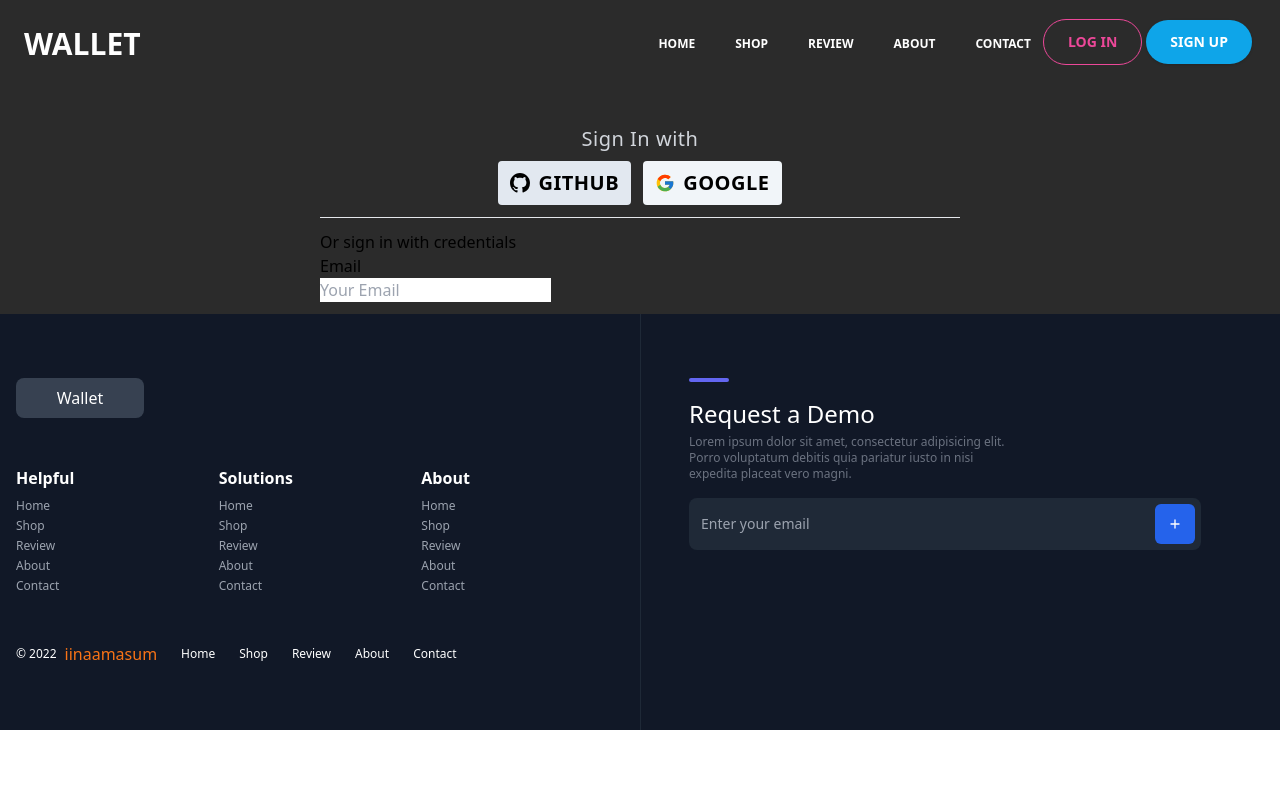
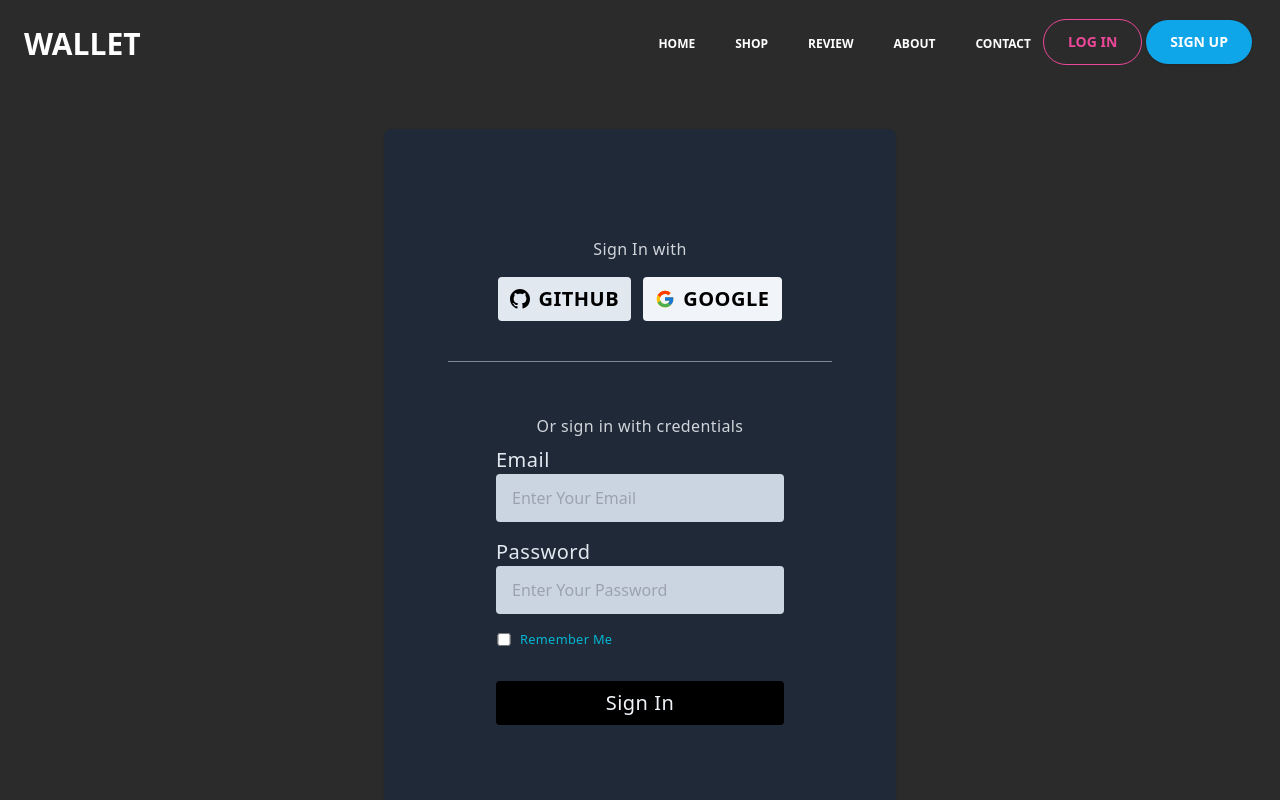
Before and after one commit to iinaamasum/wallet-landing-page, a React (Create React App) app: page /login in a window 1280 px wide. Shown: the top 800 px of the page. Built offline with nearby package versions, Linux system fonts and the light colour scheme.

Commit message:
login page design done

```diff
--- a/src/components/Login/Login.jsx
+++ b/src/components/Login/Login.jsx
@@ -5,10 +5,10 @@ import { FcGoogle } from 'react-icons/fc';
 const Login = () => {
   return (
     <>
-      <section>
-        <div className="w-1/2 mx-auto">
-          <div className="py-3">
-            <h3 className="tracking-wide text-center text-xl text-gray-300 pt-3 pb-2">
+      <section className="my-10">
+        <div className="w-2/5 mx-auto px-16 border-gray-700 shadow rounded-lg bg-gray-800 py-20">
+          <div className="pt-3 pb-10">
+            <h3 className="tracking-wide text-center text-md text-gray-300 py-4">
               Sign In with
             </h3>
             <div className="flex justify-center gap-3">
@@ -22,13 +22,62 @@ const Login = () => {
               </button>
             </div>
           </div>
-          <hr />
-          <div className="py-3">
-            <h3>Or sign in with credentials</h3>
-            <form>
-              <label htmlFor="email">Email</label>
-              <br />
-              <input type="email" name="" id="" placeholder="Your Email" />
+          <hr className="opacity-50" />
+          <div className="py-10">
+            <h3 className="tracking-wide text-center text-md text-gray-300 pt-3 pb-2">
+              Or sign in with credentials
+            </h3>
+            <form className="w-3/4 mx-auto">
+              <div className="">
+                <label
+                  className="text-xl text-slate-200 tracking-wide"
+                  htmlFor="email"
+                >
+                  Email
+                </label>
+                <br />
+                <input
+                  className="w-full rounded outline-none px-4 py-3 bg-slate-300 focus:bg-slate-100 text-black font-sans font-medium text-md"
+                  type="email"
+                  name=""
+                  id=""
+                  placeholder="Enter Your Email"
+                />
+              </div>
+              <div className="pt-4">
+                <label
+                  className="text-xl text-slate-200 tracking-wide"
+                  htmlFor="email"
+                >
+                  Password
+                </label>
+                <br />
+                <input
+                  className="w-full rounded outline-none px-4 py-3 bg-slate-300 focus:bg-slate-100 text-black font-sans font-medium text-md"
+                  type="password"
+                  name=""
+                  id=""
+                  placeholder="Enter Your Password"
+                />
+              </div>
+              <div className="pt-4 flex items-center justify-left">
+                <input
+                  className="w-4 text-cyan-500"
+                  type="checkbox"
+                  name=""
+                  id=""
+                />
+                <small className="pl-2 text-cyan-500 text-semibold tracking-wide">
+                  Remember Me
+                </small>
+              </div>
+              <div className="pt-8">
+                <input
+                  className="rounded tracking-wide text-slate-100 border-black bg-black hover:text-slate-400 w-full p-2 transition-all duration-300 ease-in-out text-xl cursor-pointer"
+                  type="submit"
+                  value="Sign In"
+                />
+              </div>
             </form>
           </div>
         </div>
```
